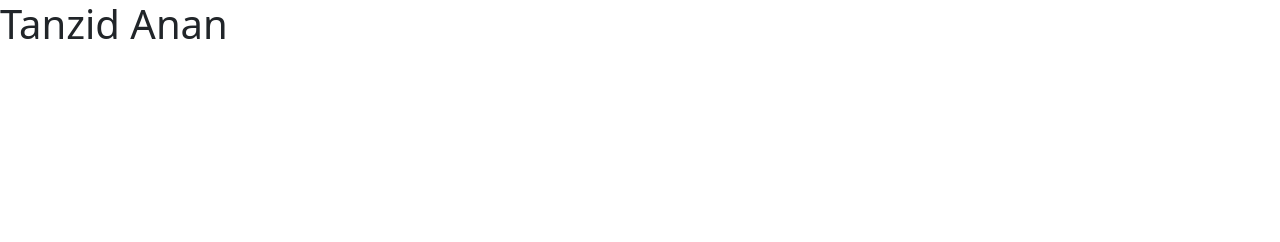
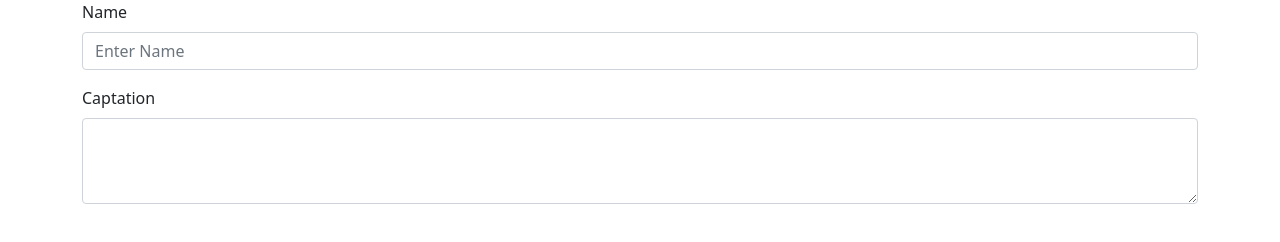
Before and after one commit to TanzidAnan/facebook-game-dom, a plain HTML site: page index.html in a window 1280 px wide. Drawn offline with Linux system fonts and the light colour scheme.

Commit message:
input from

```diff
--- a/index.html
+++ b/index.html
@@ -1,5 +1,6 @@
 <!DOCTYPE html>
 <html lang="en">
+
 <head>
     <meta charset="UTF-8">
     <meta name="viewport" content="width=device-width, initial-scale=1.0">
@@ -7,9 +8,25 @@
     <link rel="stylesheet" href="style/bootstrap.min.css">
     <link rel="stylesheet" href="style/style.css">
 </head>
+
 <body>
-    <h1>Tanzid Anan</h1>
+
+
+    <div class="container">
+        <div class="mb-3">
+            <label for="exampleFormControlInput1" class="form-label">Name</label>
+            <input type="email" class="form-control" id="exampleFormControlInput1" placeholder="Enter Name">
+        </div>
+        <div class="mb-3">
+            <label for="exampleFormControlTextarea1" class="form-label">Captation</label>
+            <textarea class="form-control" id="exampleFormControlTextarea1" rows="3"></textarea>
+        </div>
+    </div>
+
+
+
     <script src="bootstrap.bundle.min.js"></script>
     <script src="scrip.js"></script>
 </body>
+
 </html>
```
